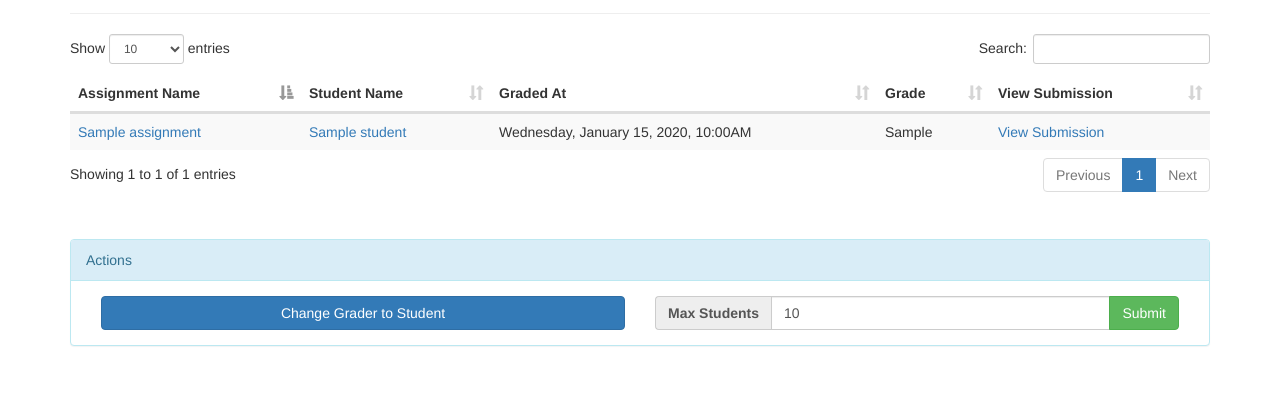
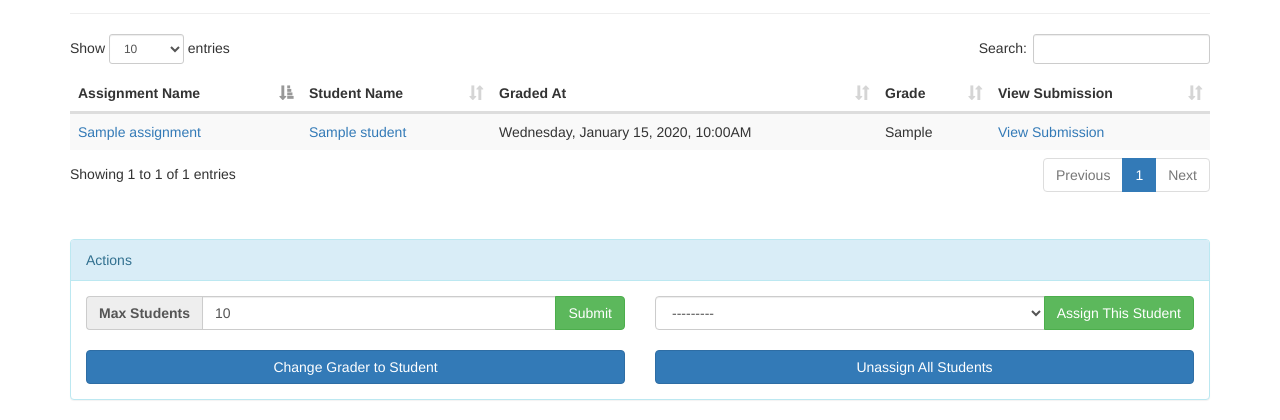
Before and after one commit to mitodl/sga-lti, a Django app: template sga/templates/sga/view_grader.html in a window 1280 px wide. Shown: the part 846-1266 px from the top of the page. Before the commit the page ends 1192 px from the top, so only its background shows below. Run offline with Django 3.2, Linux system fonts and the light colour scheme; tables that the repository leaves empty hold one stand-in row (values such as "Sample post"); the template is opened without the code that fills it: values that come from a table or form of the project are taken from there, most other values are stand-ins (such as "Sample title", 1, 10 or a date in 2020); some libraries are stand-ins or nearby versions.

Commit message:
Assign student to grader

```diff
--- a/sga/forms.py
+++ b/sga/forms.py
@@ -43,11 +43,44 @@ class GraderMaxStudentsForm(forms.ModelForm):
         }
 
 
+class AssignStudentToGraderForm(forms.ModelForm):
+    students = forms.ModelChoiceField(queryset=None)
+
+    def __init__(self, *args, **kwargs):
+        """ Filters graders for only ones that are available for assigning students to """
+        super().__init__(*args, **kwargs)
+        self.fields["students"].queryset = Student.objects.filter(
+            grader=None
+        ).order_by(
+            "user__first_name",
+            "user__last_name"
+        )
+
+    def save(self, grader):
+        """ Save student-grader foreign key relationship """
+        student = self.cleaned_data["students"]
+        student.grader = grader
+        student.save()
+
+    class Meta:
+        model = Grader
+        fields = [
+            "students"
+        ]
+
+
 class AssignGraderToStudentForm(forms.ModelForm):
     def __init__(self, *args, **kwargs):
-        """ Filters graders for only ones that are available for assigning students to"""
+        """ Filters graders for only ones that are available for assigning students to """
         super().__init__(*args, **kwargs)
-        self.fields["grader"].queryset = self.fields["grader"].queryset.annotate(Count("students")).filter(max_students__gt=F("students__count"))
+        self.fields["grader"].queryset = self.fields["grader"].queryset.annotate(
+            Count("students")
+        ).filter(
+            max_students__gt=F("students__count")
+        ).order_by(
+            "user__first_name",
+            "user__last_name"
+        )
 
     class Meta:
         model = Student
--- a/sga/templates/sga/view_grader.html
+++ b/sga/templates/sga/view_grader.html
@@ -151,6 +151,57 @@
     <div class="panel panel-info">
         <div class="panel-heading">Actions</div>
         <div class="panel-body">
+            <div class="row">
+                <div class="col-sm-6">
+                    <form action="" method="post">{% csrf_token %}
+                        <div id="div_id_{{ max_students_form.max_students.name }}" class="input-group
+                             {% if max_students_form.max_students.errors %}has-error{% endif %}">
+                            <div class="input-group-addon">
+                                <label for="{{ max_students_form.max_students.id_for_label }}"
+                                       class="control-label required-field">
+                                    Max Students
+                                </label>
+                            </div>
+                            <input type="number" name="{{ max_students_form.max_students.name }}"
+                                   id="{{ max_students_form.max_students.id_for_label }}" class="form-control"
+                                   value="{{ max_students_form.max_students.value }}">
+                            <span class="input-group-btn">
+                                <input name="max_students_submit" value="Submit" class="btn btn-success" type="submit">
+                            </span>
+                        </div>
+                        {% if max_students_form.max_students.errors %}
+                        <span id="error_id_{{ max_students_form.max_students.name }}" class="error-msg">
+                            {{ max_students_form.max_students.errors|first }}
+                        </span>
+                        {% endif %}
+                    </form>
+                </div>
+                <br class="visible-xs">
+                <div class="col-sm-6">
+                    <form action="" method="post">{% csrf_token %}
+                        <div id="div_id_{{ assign_student_form.students.name }}" class="input-group
+                             {% if assign_student_form.students.errors %}has-error{% endif %}">
+                            <select name="{{ assign_student_form.students.name }}"
+                                   id="{{ assign_student_form.students.id_for_label }}" class="form-control">
+                            {% for id, name in assign_student_form.students.field.choices %}
+                                <option value="{{ id }}">{{ name }}</option>
+                            {% endfor %}
+                            </select>
+                            <span class="input-group-btn">
+                                <input name="assign_student_submit" value="Assign This Student"
+                                       class="btn btn-success" type="submit">
+                            </span>
+                        </div>
+                        {% if assign_student_form.students.errors %}
+                        <span id="error_id_{{ assign_student_form.students.name }}" class="error-msg">
+                            {{ assign_student_form.students.errors|first }}
+                        </span>
+                        {% endif %}
+                    </form>
+                </div>
+            </div>
+            <br>
+            <div class="row">
                 <div class="col-sm-6">
                     <button class="btn btn-primary btn-block" onclick="changeGraderToStudent()">
                         Change Grader to Student
@@ -158,25 +209,10 @@
                 </div>
                 <br class="visible-xs">
                 <div class="col-sm-6">
-                <form action="" method="post">{% csrf_token %}
-                    <div id="div_id_{{ grader_form.max_students.name }}" class="input-group
-                         {% if grader_form.max_students.errors %}has-error{% endif %}">
-                        <div class="input-group-addon">
-                            <label for="{{ grader_form.max_students.id_for_label }}" class="control-label required-field">Max Students</label>
+                    <button class="btn btn-primary btn-block" onclick="changeGraderToStudent()">
+                        Unassign All Students
+                    </button>
                 </div>
-                        <input type="number" name="{{ grader_form.max_students.name }}"
-                               id="{{ grader_form.max_students.id_for_label }}" class="form-control"
-                               value="{{ grader_form.max_students.value }}">
-                        <span class="input-group-btn">
-                            <button class="btn btn-success" type="submit">Submit</button>
-                        </span>
-                    </div>
-                    {% if grader_form.max_students.errors %}
-                    <span id="error_id_{{ grader_form.max_students.name }}" class="error-msg">
-                        {{ grader_form.max_students.errors|first }}
-                    </span>
-                    {% endif %}
-                </form>
             </div>
         </div>
     </div>
```
Also changed, not shown: sga/views.py (+17 -16 lines). Lines whose indentation alone changed are shown as unchanged.
